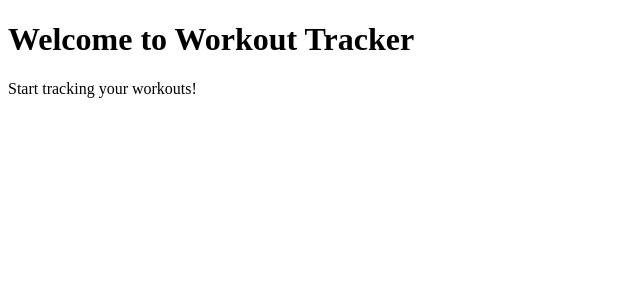
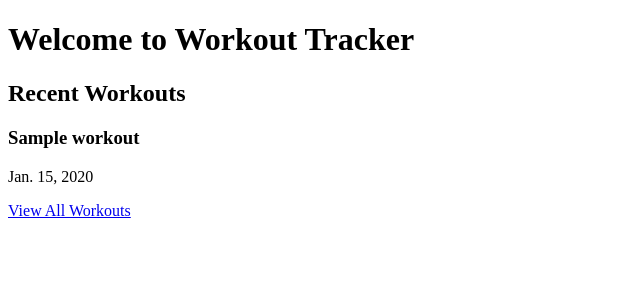
Before and after one commit to TakumaKira/fitness_workout_tracker, a Django app: page / in a window 1280 px wide. Shown: the part 26-326 px from the top of the page, without its empty margins (0-640 px from the left). Run offline with Django 5.2, Linux system fonts and the light colour scheme; a user stored in the database is signed in; tables that the repository leaves empty hold one stand-in row (values such as "Sample post").

Commit message:
[dev]: Add ability to add workouts

```diff
--- /dev/null
+++ b/workouts/models.py
@@ -0,0 +1,16 @@
+from django.db import models
+from django.contrib.auth.models import User
+
+class Workout(models.Model):
+    user = models.ForeignKey(User, on_delete=models.CASCADE)
+    title = models.CharField(max_length=200)
+    date = models.DateField()
+    description = models.TextField(blank=True)
+    created_at = models.DateTimeField(auto_now_add=True)
+    updated_at = models.DateTimeField(auto_now=True)
+
+    class Meta:
+        ordering = ['-date']
+
+    def __str__(self):
+        return f"{self.title} - {self.date}"
--- a/workouts/templates/workouts/home.html
+++ b/workouts/templates/workouts/home.html
@@ -4,7 +4,20 @@
 <div class="home">
     <h1>Welcome to Workout Tracker</h1>
     {% if user.is_authenticated %}
-        <p>Start tracking your workouts!</p>
+        {% if workouts %}
+            <div class="recent-workouts">
+                <h2>Recent Workouts</h2>
+                {% for workout in workouts %}
+                    <div class="workout-card">
+                        <h3>{{ workout.title }}</h3>
+                        <p class="date">{{ workout.date }}</p>
+                    </div>
+                {% endfor %}
+                <a href="{% url 'workout_list' %}" class="btn btn-primary">View All Workouts</a>
+            </div>
+        {% else %}
+            <p>No workouts yet. <a href="{% url 'workout_create' %}">Create your first workout!</a></p>
+        {% endif %}
     {% else %}
         <p>Please <a href="{% url 'login' %}">login</a> to track your workouts.</p>
     {% endif %}
--- a/workouts/urls.py
+++ b/workouts/urls.py
@@ -3,4 +3,6 @@ from . import views
 
 urlpatterns = [
     path('', views.home, name='home'),
+    path('workouts/', views.workout_list, name='workout_list'),
+    path('workouts/create/', views.workout_create, name='workout_create'),
 ]
--- a/workouts/views.py
+++ b/workouts/views.py
@@ -1,10 +1,30 @@
-from django.shortcuts import render
+from django.shortcuts import render, redirect, get_object_or_404
 from django.contrib.auth.decorators import login_required
+from django.contrib import messages
+from .models import Workout
+from .forms import WorkoutForm
 
 def home(request):
+    if request.user.is_authenticated:
+        workouts = Workout.objects.filter(user=request.user).order_by('-date')[:5]
+        return render(request, 'workouts/home.html', {'workouts': workouts})
     return render(request, 'workouts/home.html')
 
 @login_required
-def some_protected_view(request):
-    # Your protected view logic here
-    pass
+def workout_list(request):
+    workouts = Workout.objects.filter(user=request.user)
+    return render(request, 'workouts/workout_list.html', {'workouts': workouts})
+
+@login_required
+def workout_create(request):
+    if request.method == 'POST':
+        form = WorkoutForm(request.POST)
+        if form.is_valid():
+            workout = form.save(commit=False)
+            workout.user = request.user
+            workout.save()
+            messages.success(request, 'Workout created successfully!')
+            return redirect('workout_list')
+    else:
+        form = WorkoutForm()
+    return render(request, 'workouts/workout_form.html', {'form': form, 'title': 'Create Workout'})
```
Also changed, not shown: workouts/forms.py (added, +11 -0 lines), workouts/templates/workouts/workout_form.html (added, +24 -0 lines), workouts/templates/workouts/workout_list.html (added, +34 -0 lines), workouts/migrations/0001_initial.py (added), workouts/migrations/__init__.py (added).
